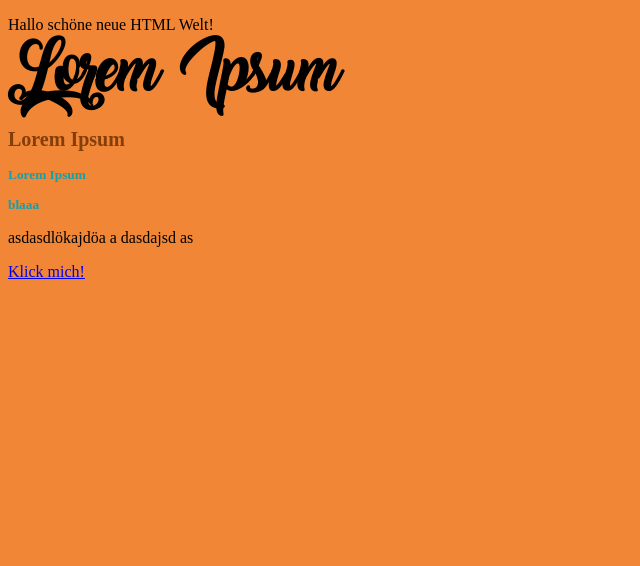
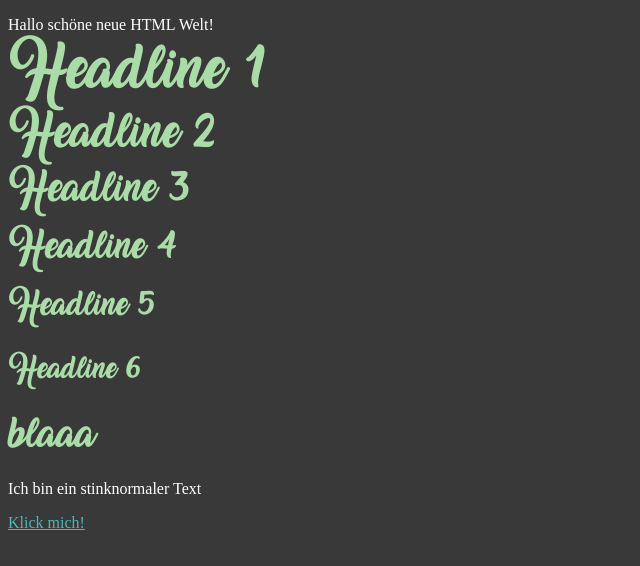
Before and after one commit to sigikidjessica/the-project, a website: page index.html in a window 1280 px wide. Shown: the whole page, without its empty margins (0-640 px from the left). Drawn offline with Linux system fonts and the light colour scheme; a web font is replaced by a local one.

Commit message:
add fonts and some styles

```diff
--- a/index.html
+++ b/index.html
@@ -17,9 +17,12 @@
 <!-- Das ist ein einfacher Absatz -->
 <p>Hallo schöne neue HTML Welt!</p>
 
-<h1>Lorem Ipsum</h1>
-<h2>Lorem Ipsum</h2>
-<h3>Lorem Ipsum</h3>
+<h1>Headline 1</h1>
+<h2>Headline 2</h2>
+<h3>Headline 3</h3>
+<h4>Headline 4</h4>
+<h5>Headline 5</h5>
+<h6>Headline 6</h6>
 
 <!-- ARTIKEL -->
 <article class="article-outer">
@@ -27,7 +30,7 @@
     <div class="article-inner">
 
         <h3 class="article-headline">blaaa</h3>
-        <p>asdasdlökajdöa a dasdajsd as</p>
+        <p>Ich bin ein stinknormaler Text</p>
         <a href="#" class="button">Klick mich!</a>
 
     </div>
--- a/src/scss/base/_basic.scss
+++ b/src/scss/base/_basic.scss
@@ -1,7 +1,19 @@
 // Farben
-$primary-color: #5af034 !default;
-$secondary-color: #ad1a90 !default;
+$primary-color: #a9dca7 !default;
+$secondary-color: #4fb7b7 !default;
+$background-color: #393939 !default;
+
+// Text
+$font-color: #ffffff !default;
+$marked-text: $secondary-color !default;
 
 body {
-  background: $primary-color;
+  background: $background-color;
 }
+
+// Button / CTA
+a,
+button {
+  color: $secondary-color;
+  display: block;
+}
--- a/src/scss/base/_typo.scss
+++ b/src/scss/base/_typo.scss
@@ -1,24 +1,56 @@
 $headline-color: $primary-color !default;
 $headline-secondary-color: $secondary-color !default;
-$headline-size: 60px !default;
+$headline-size: 38px !default;
 $headline-font-family: 'Amarillo' !default;
-$text-family: 'KING' !default;
+$primary-font: 'KING' !default;
+$font-test: 'Pacifico' !default;
+$font-test_2: 'blackjack' !default;
+$text-size: 16px !default;
+$text-color: $font-color !default;
 
 @include font-face('Amarillo', '../fonts/Amarillo');
 @include font-face ('KING', '../fonts/KING');
+@include font-face ('Pacifico', '../fonts/Pacifico');
+@include font-face ('blackjack', '../fonts/blackjack');
 
 h1 {
+  color: $headline-color;
   font-size: $headline-size;
   font-family: $headline-font-family;
 }
 
 h2 {
-  color: darken($headline-color, 30%);
-  font-size: $headline-size / 2;
-  font-family: $text-family;
+  color: ($headline-color);
+  font-size: 30px;
+  font-family: $headline-font-family;
 }
 
 h3 {
-  color: $headline-secondary-color;
-  font-size: $headline-size / 3;
+  color: $headline-color;
+  font-size: 26px;
+  font-family: $headline-font-family;
 }
+
+h4 {
+  color: $headline-color;
+  font-size: 24px;
+  font-family: $headline-font-family;
+}
+
+h5 {
+  color: $headline-color;
+  font-size: 21px;
+  font-family: $headline-font-family;
+}
+
+h6 {
+  color: $headline-color;
+  font-size: 19px;
+  font-family: $headline-font-family;
+}
+
+p {
+  color: $font-color;
+  font-family: $primary-font;
+  font-size: $text-size;
+}
--- a/src/scss/settings/_settings.scss
+++ b/src/scss/settings/_settings.scss
@@ -1,8 +1,12 @@
 // Farben
-$primary-color: #f08636;
-$secondary-color: #14a0ad;
+$primary-color: #a9dca7;
+$secondary-color: #4fb7b7;
 
-$body-font-family: Arial, sans-serif;
+$body-font-family: King;
 
 // Headline
-$headline-size: 40px;
+$headline-size: 38px;
+
+//Text
+$text-size: 16px;
+$font-color: #ffffff;
```
Also changed, not shown: dist/css/app.css, dist/fonts/Pacifico.ttf (added), dist/fonts/blackjack.otf (added), 1 other file.
